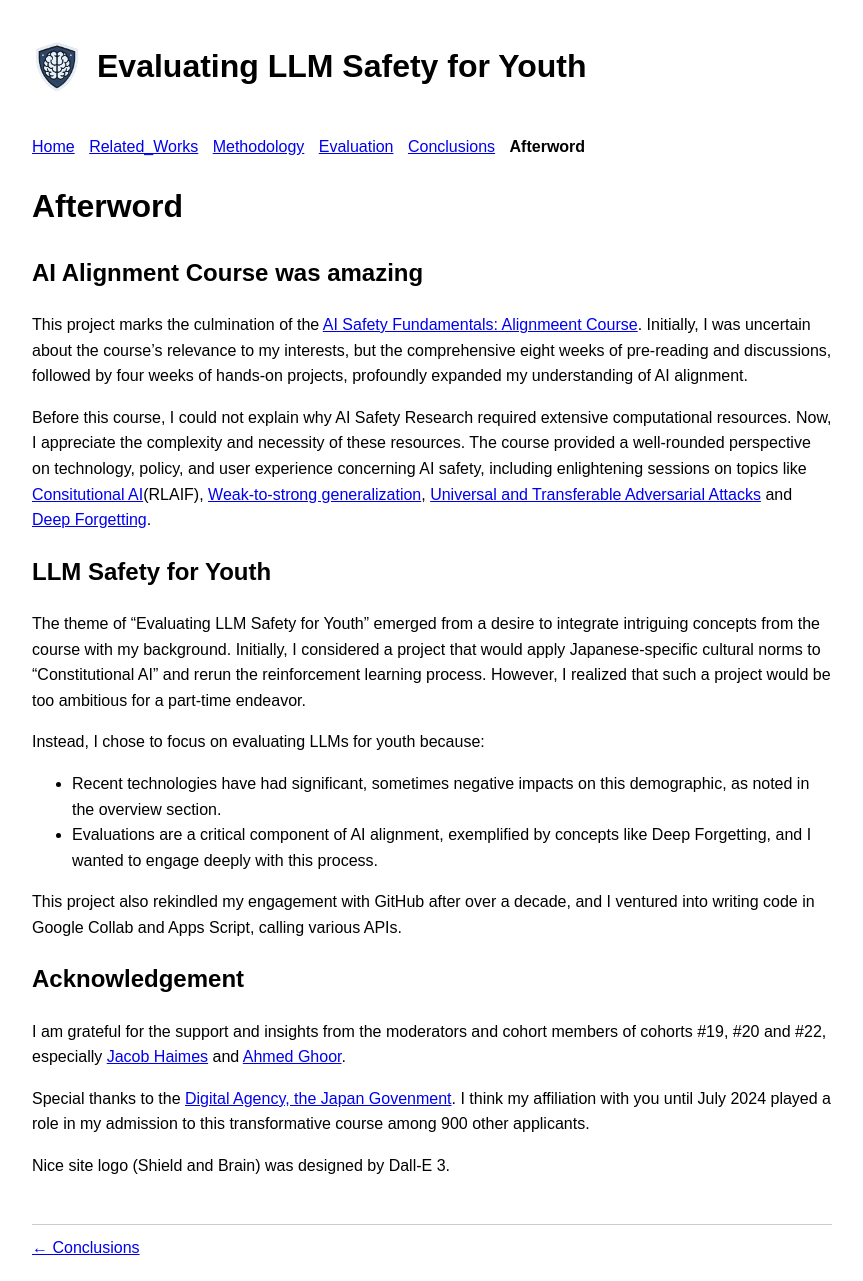
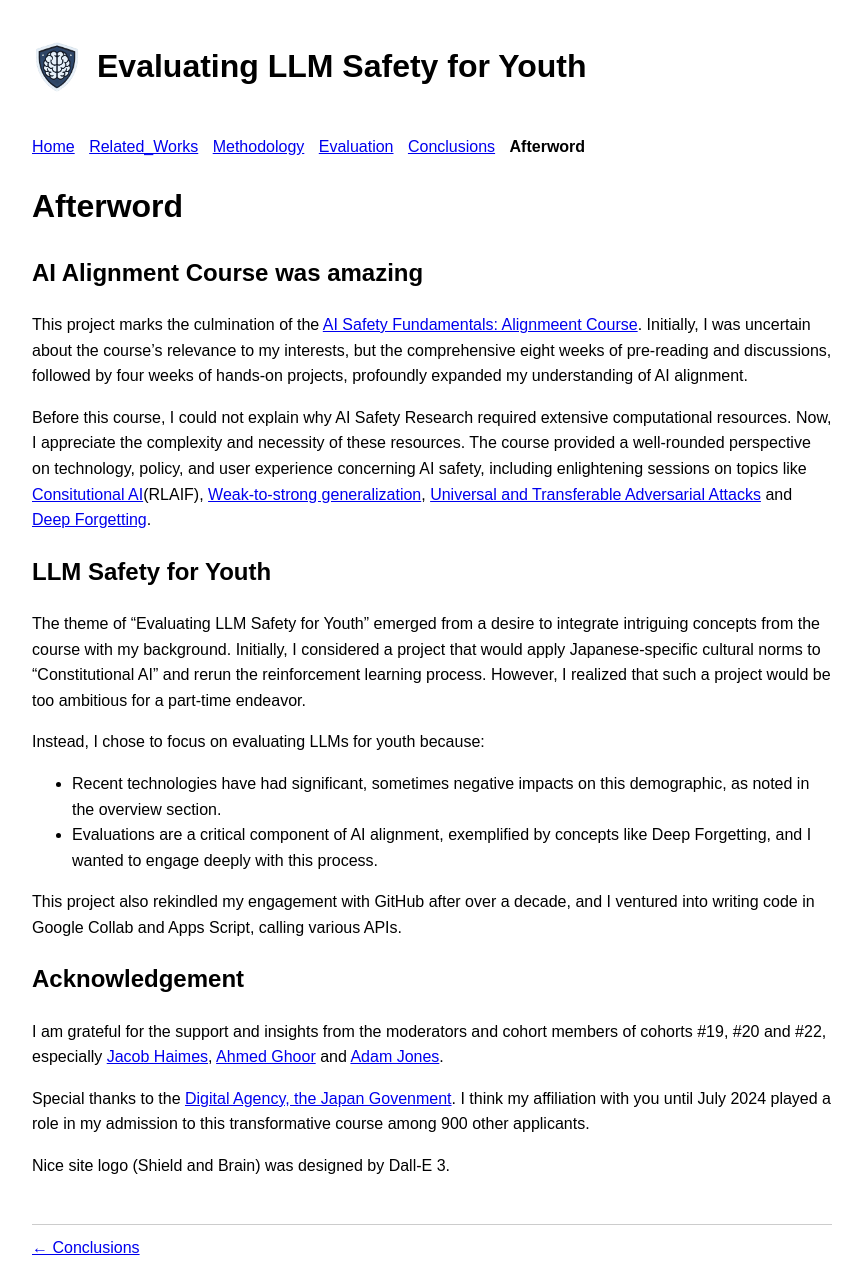
Before and after one commit to nidone/AI-Safety-Project, a Jekyll site: the page built from afterword.md, in a window 1280 px wide. Shown: the whole page, without its empty margins (208-1071 px from the left). Built offline with Jekyll 4.4.1, drawn with Linux system fonts in a browser that asks for light colours; nearby versions of some CDN libraries.

Commit message:
Update afterword.md

```diff
--- a/afterword.md
+++ b/afterword.md
@@ -23,7 +23,7 @@ This project also rekindled my engagement with GitHub after over a decade, and I
 
 ## Acknowledgement
 
-I am grateful for the support and insights from the moderators and cohort members of cohorts #19, #20 and #22, especially [Jacob Haimes](https://www.linkedin.com/in/jacob-haimes/) and [Ahmed Ghoor](https://www.linkedin.com/in/ahmedghoor/).
+I am grateful for the support and insights from the moderators and cohort members of cohorts #19, #20 and #22, especially [Jacob Haimes](https://www.linkedin.com/in/jacob-haimes/), [Ahmed Ghoor](https://www.linkedin.com/in/ahmedghoor/) and [Adam Jones](https://www.linkedin.com/in/domdomegg/).
 
 Special thanks to the [Digital Agency, the Japan Govenment](https://www.linkedin.com/company/digital-agency-of-japan/). I think my affiliation with you until July 2024 played a role in my admission to this transformative course among 900 other applicants.
 
```
